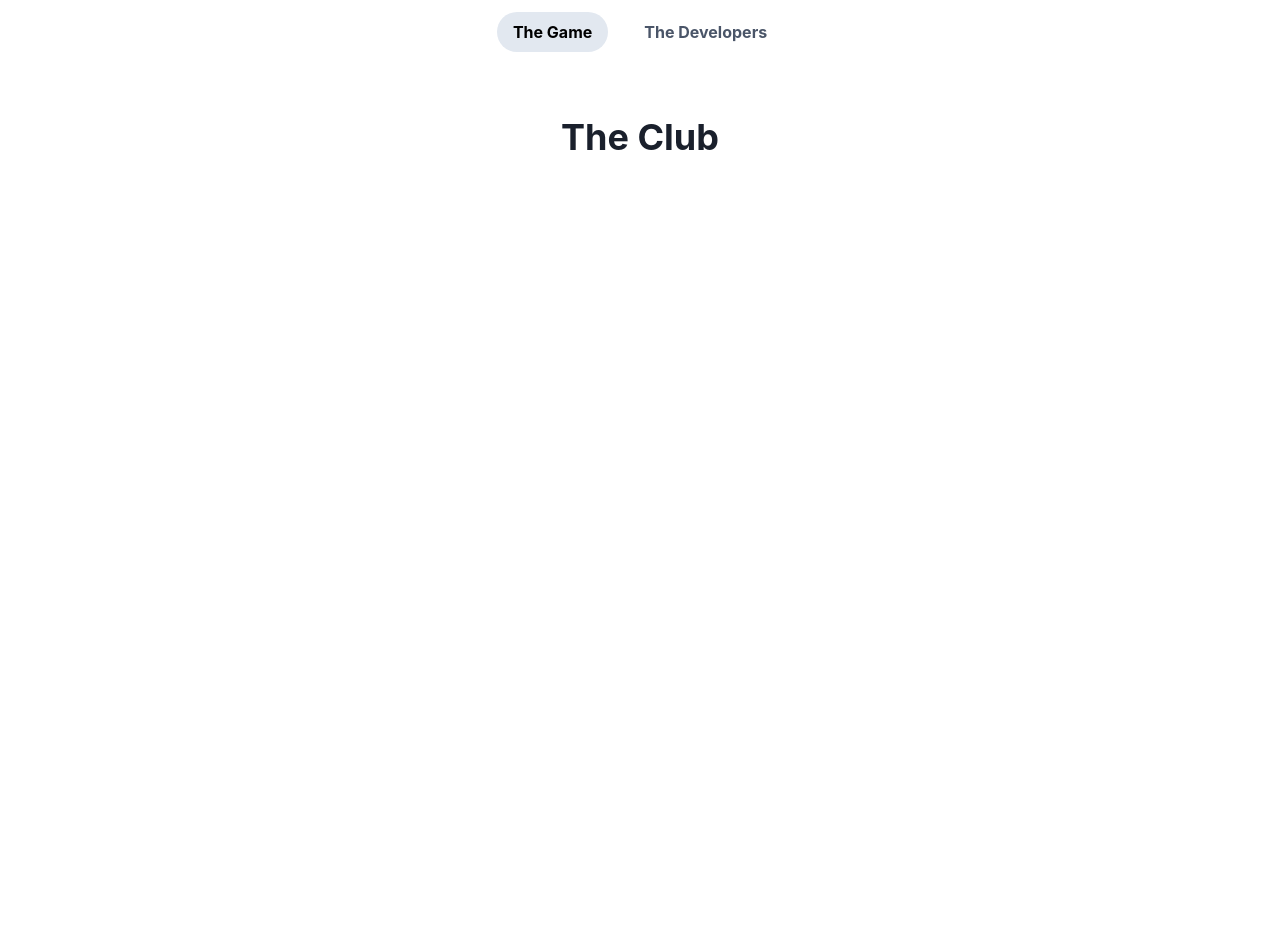
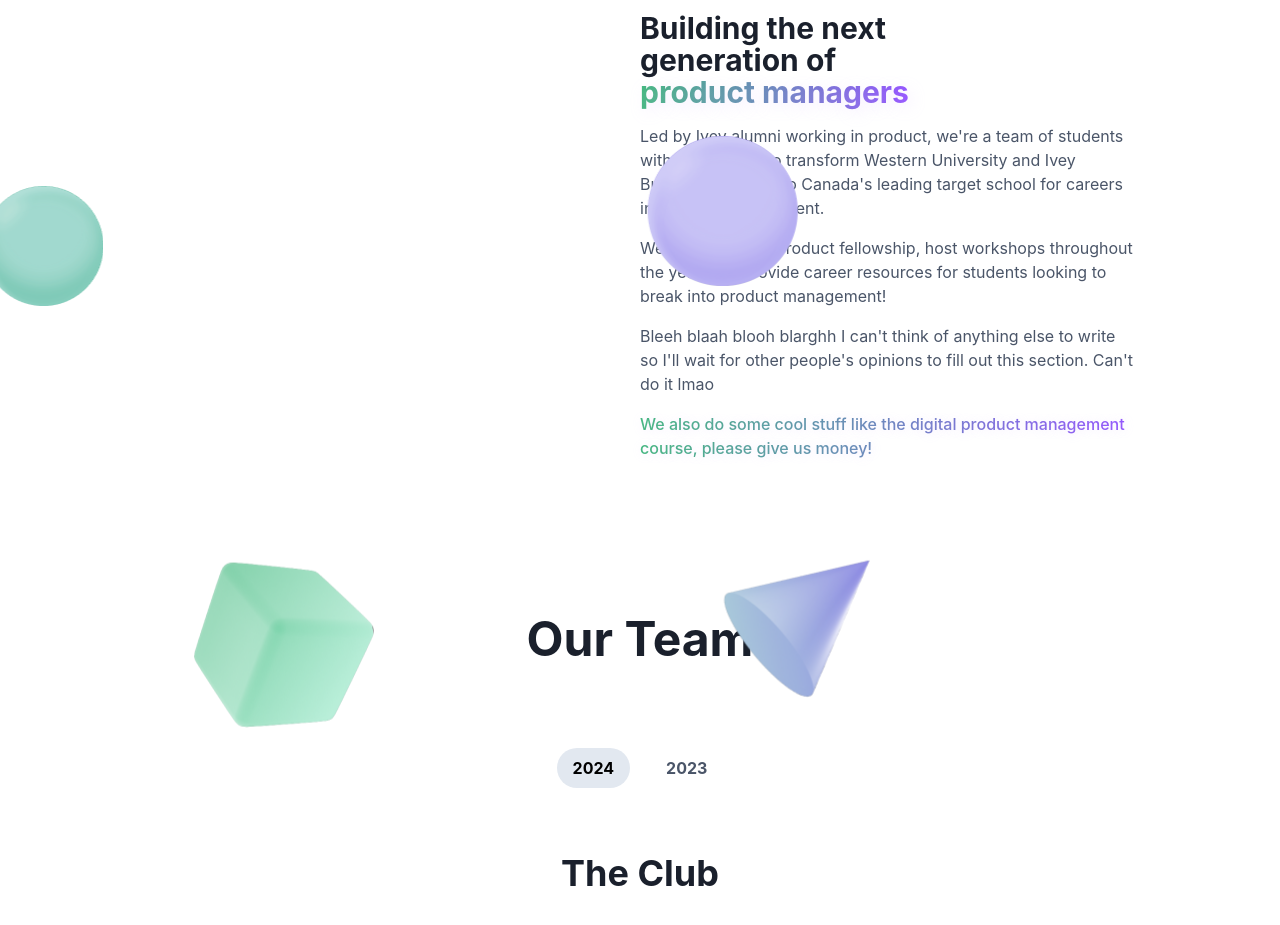
Before and after one commit to Bruce4PF/ips-website, a Next.js app: page / in a window 1280 px wide. Shown: the part 1821-2746 px from the top of the page. Built offline with nearby package versions, Linux system fonts and the light colour scheme.

Commit message:
Add animations to AboutUs + scrolling bug fixes

```diff
--- a/src/components/AboutUs.tsx
+++ b/src/components/AboutUs.tsx
@@ -1,59 +1,72 @@
-import Hover from "@/animations/Hover";
-import { Center, chakra, Heading, Tab, TabList, TabPanel, TabPanels, Tabs, useColorModeValue } from "@chakra-ui/react";
-import TheClub from "./TheClub";
-import TheNetwork from "./TheNetwork";
+import TabFadeInUp from "@/animations/TabFadeInUp";
+import { Center, chakra, Container, Flex, Heading, Image, Stack, Text, useColorModeValue } from "@chakra-ui/react";
+import AboutUsShapes from "./AboutUsShapes";
 
 const AboutUs: React.FC = () => {
-
-const CustomBg = useColorModeValue('gray.200', 'gray.700');
-const CustomColor = useColorModeValue('black', 'white');
-
-const CustomTab = chakra(Tab, {
-    baseStyle: {
-        _selected: {
-            color: CustomColor,
-            bg: CustomBg
-        },
-        _hover: {
-            color: CustomColor,
-            bg: CustomBg
-        }
-    },
-})
+    const highlight = useColorModeValue('#21A179', '#7B69E5');
+    const textColor = useColorModeValue('gray.600', 'gray.400');
 
     return (
-        <Center flexDirection="column" maxWidth="100%" gap={20}>
+        <Center flexDirection="column" gap={20}>
             <Heading fontSize="5xl">
                 About Us
             </Heading>
-            <Tabs variant='soft-rounded'>
-                <Center>
-                    <TabList gap={5}>
-                        <Hover>
-                            <CustomTab fontWeight='bold'>
-                                The Game
-                            </CustomTab>
-                        </Hover>
-                        <Hover>
-                            <CustomTab fontWeight='bold'>
-                                The Developers
-                            </CustomTab>
-                        </Hover>
-                    </TabList>
-                </Center>
-
-                <TabPanels mt='3rem'>
-                    <TabPanel>
-                        <TheClub />
-                    </TabPanel>
-                    <TabPanel>
-                        <TheNetwork />
-                    </TabPanel>
-                </TabPanels>
-
-            </Tabs>
+            <Flex flexDirection='row' justifyContent='center' alignItems='center' gap={20}>
+                <AboutUsShapes />
+                <Stack spacing={4} maxWidth='50%'>
+                    <TabFadeInUp index={0}>
+                        <Heading
+                            as='h1'
+                            size='lg'
+                            fontWeight='bold'
+                            lineHeight='8'
+                            maxWidth='80%'
+                        >
+                            Building the next generation of <br />
+                            <chakra.span
+                                bgGradient="linear(to-l, #9453FF, #43B87E)"
+                                bgClip="text"
+                                css={{
+                                    textShadow: '4px 4px 15px rgba(220, 192, 255, 0.25)',
+                                }}
+                            >
+                                product managers
+                            </chakra.span>
+                        </Heading>
+                    </TabFadeInUp>
+                    <TabFadeInUp index={1}>
+                        <Text color={textColor}>
+                            Led by Ivey alumni working in product, we're a team of students with the mission to transform
+                            Western University and Ivey Business School into Canada's leading target school for careers in product management.
+                        </Text>
+                    </TabFadeInUp>
+                    <TabFadeInUp index={1}>
+                        <Text color={textColor}>
+                            We run an annual product fellowship, host workshops throughout the year,
+                            and provide career resources for students looking to break into product management!
+                        </Text>
+                    </TabFadeInUp>
+                    <TabFadeInUp index={1}>
+                        <Text color={textColor}>
+                            Bleeh blaah blooh blarghh I can't think of anything else to write so I'll wait for other people's opinions to fill out this section. Can't do it lmao
+                        </Text>
+                    </TabFadeInUp>
+                    <TabFadeInUp index={2}>
+                        <Text
+                        fontWeight='medium'
+                        bgGradient="linear(to-l, #9453FF, #43B87E)"
+                        bgClip="text"
+                        css={{
+                            textShadow: '1px 1px 10px rgba(220, 192, 255, 0.25)',
+                          }}
+                        >
+                            We also do some cool stuff like the digital product management course, please give us money!
+                        </Text>
+                    </TabFadeInUp>
+                </Stack>
+            </Flex>
         </Center>
-    );
+    )
 }
 
 export default AboutUs;
--- /dev/null
+++ b/src/components/AboutUsShapes.tsx
@@ -0,0 +1,55 @@
+import { useEffect, useRef } from "react";
+import { Container, Image } from "@chakra-ui/react";
+
+const AboutUsShapes: React.FC = () => {
+    const containerRef = useRef<HTMLDivElement>(null);
+
+    useEffect(() => {
+        const handleScroll = () => {
+            const scrollPosition = window.scrollY;
+            const container = containerRef.current;
+            const layer1 = document.querySelector('.parallax-layer-1') as HTMLElement;
+            const layer2 = document.querySelector('.parallax-layer-2') as HTMLElement;
+            const layer3 = document.querySelector('.parallax-layer-3') as HTMLElement;
+            const layer4 = document.querySelector('.parallax-layer-4') as HTMLElement;
+            const layer5 = document.querySelector('.parallax-layer-5') as HTMLElement;
+            const layer6 = document.querySelector('.parallax-layer-6') as HTMLElement;
+
+            if (container) {
+                const containerTop = container.getBoundingClientRect().top + window.scrollY;
+                const containerHeight = container.offsetHeight;
+                const startScroll = containerTop - window.innerHeight / 0.9; // Start parallax when the container is halfway into view
+
+                if (scrollPosition >= startScroll && scrollPosition <= containerTop + containerHeight) {
+                    const relativeScroll = scrollPosition - startScroll;
+                    // Adjust the multipliers to change the speed of the parallax effect
+                    if (layer1) layer1.style.transform = `translateY(${relativeScroll * -0.1}px)`; // Speed for layer 1
+                    if (layer2) layer2.style.transform = `translateX(${relativeScroll * 0.1}px)`; // Speed for layer 2
+                    if (layer3) layer3.style.transform = `translateY(${relativeScroll * -0.1}px) translateX(${relativeScroll * 0.15}px)`; // Speed for layer 3
+                    if (layer4) layer4.style.transform = `translateY(${relativeScroll * 0.15}px)`; // Speed for layer 4
+                    if (layer5) layer5.style.transform = `translateY(${relativeScroll * 0.15}px) translateX(${relativeScroll * 0.15}px)`; // Speed for layer 5
+                    if (layer6) layer6.style.transform = `translateX(${relativeScroll * -0.15}px)`; // Speed for layer 6
+                }
+            }
+        };
+
+        window.addEventListener('scroll', handleScroll);
+
+        return () => {
+            window.removeEventListener('scroll', handleScroll);
+        };
+    }, []);
+
+    return (
+        <Container ref={containerRef} maxW='50%' position="relative">
+            <Image src='/Round Cube Purple.png' alt='About Us' className="parallax parallax-layer-1" bottom={0} left={100} />
+            <Image src='/Sphere Purple.png' alt='About Us' className="parallax parallax-layer-2" top={-100} right={0} height={150} />
+            <Image src='/Cone Green.png' alt='About Us' className="parallax parallax-layer-3" bottom={0} right={100} />
+            <Image src='/Round Cube Green.png' alt='About Us' className="parallax parallax-layer-4" top={-30} left={50} />
+            <Image src='/Cone Purple.png' alt='About Us' className="parallax parallax-layer-5" top={-20} left={200} />
+            <Image src='/Sphere Green.png' alt='About Us' className="parallax parallax-layer-6" top={-50} right={100} />
+        </Container>
+    );
+}
+
+export default AboutUsShapes;
--- a/src/components/Header.tsx
+++ b/src/components/Header.tsx
@@ -18,7 +18,7 @@
           <Center>
             <Image
               src={logoSrc}
-              height="120"
+              height="100"
               onClick={handleLogoClick}
               style={{ cursor: "pointer" }}
             />
--- /dev/null
+++ b/src/components/OurTeam.tsx
@@ -0,0 +1,59 @@
+import Hover from "@/animations/Hover";
+import { Center, chakra, Heading, Tab, TabList, TabPanel, TabPanels, Tabs, useColorModeValue } from "@chakra-ui/react";
+import TheClub from "./TheClub";
+import TheNetwork from "./TheNetwork";
+
+const OurTeam: React.FC = () => {
+
+const CustomBg = useColorModeValue('gray.200', 'gray.700');
+const CustomColor = useColorModeValue('black', 'white');
+
+const CustomTab = chakra(Tab, {
+    baseStyle: {
+        _selected: {
+            color: CustomColor,
+            bg: CustomBg
+        },
+        _hover: {
+            color: CustomColor,
+            bg: CustomBg
+        }
+    },
+})
+
+    return (
+        <Center flexDirection="column" maxWidth="100%" gap={20}>
+            <Heading fontSize="5xl">
+                Our Team
+            </Heading>
+            <Tabs variant='soft-rounded'>
+                <Center>
+                    <TabList gap={5}>
+                        <Hover>
+                            <CustomTab fontWeight='bold'>
+                                2024
+                            </CustomTab>
+                        </Hover>
+                        <Hover>
+                            <CustomTab fontWeight='bold'>
+                                2023
+                            </CustomTab>
+                        </Hover>
+                    </TabList>
+                </Center>
+
+                <TabPanels mt='3rem'>
+                    <TabPanel>
+                        <TheClub />
+                    </TabPanel>
+                    <TabPanel>
+                        <TheNetwork />
+                    </TabPanel>
+                </TabPanels>
+
+            </Tabs>
+        </Center>
+    );
+}
+
+export default OurTeam;
--- a/src/components/ThemeToggle.tsx
+++ b/src/components/ThemeToggle.tsx
@@ -4,7 +4,7 @@
 
 const ThemeToggle: React.FC = () => {
   const { colorMode, toggleColorMode } = useColorMode();
-  const CustomBg = useColorModeValue('#EFF2F6', '#292D32');
+  const CustomBg = useColorModeValue('#FFFFFF', '#292D32');
   const CustomHoverBg = useColorModeValue('#e4e7eb', '#373b40');
 
   const innerShadow = useColorModeValue(
--- a/src/pages/index.tsx
+++ b/src/pages/index.tsx
@@ -3,6 +3,7 @@
 import Footer from "@/components/Footer";
 import Header from "@/components/Header";
 import Hero from "@/components/Hero";
+import OurTeam from "@/components/OurTeam";
 import ParallaxImages from "@/components/ParallaxImages";
 import theme from "@/styles/theme";
 import { ChakraProvider, Container } from "@chakra-ui/react";
@@ -24,6 +25,7 @@
         <Hero />
         <AlumniPlacements />
         <AboutUs />
+        <OurTeam />
 
       </Container>
 
--- a/src/styles/globals.css
+++ b/src/styles/globals.css
@@ -9,3 +9,36 @@
 ::-webkit-scrollbar {
     display: none;
 }
+
+html {
+    scroll-behavior: smooth;
+}
+
+.parallax {
+    position: absolute;
+    will-change: transform;
+}
+
+.parallax-layer-1 {
+    transform: translateY(0);
+}
+
+.parallax-layer-2 {
+    transform: translateY(0);
+}
+
+.parallax-layer-3 {
+    transform: translateY(0);
+}
+
+.parallax-layer-4 {
+    transform: translateY(0);
+}
+
+.parallax-layer-5 {
+    transform: translateY(0);
+}
+
+.parallax-layer-6 {
+    transform: translateY(0);
+}
```
Also changed, not shown: src/components/AlumniPlacements.tsx (+2 -5 lines), src/components/Footer.tsx (+6 -3 lines), src/components/ParallaxImages.tsx (+6 -6 lines), public/Company Logos/Microsoft Logo Dark.png (added), public/TEMP IMAGE.png (added).
